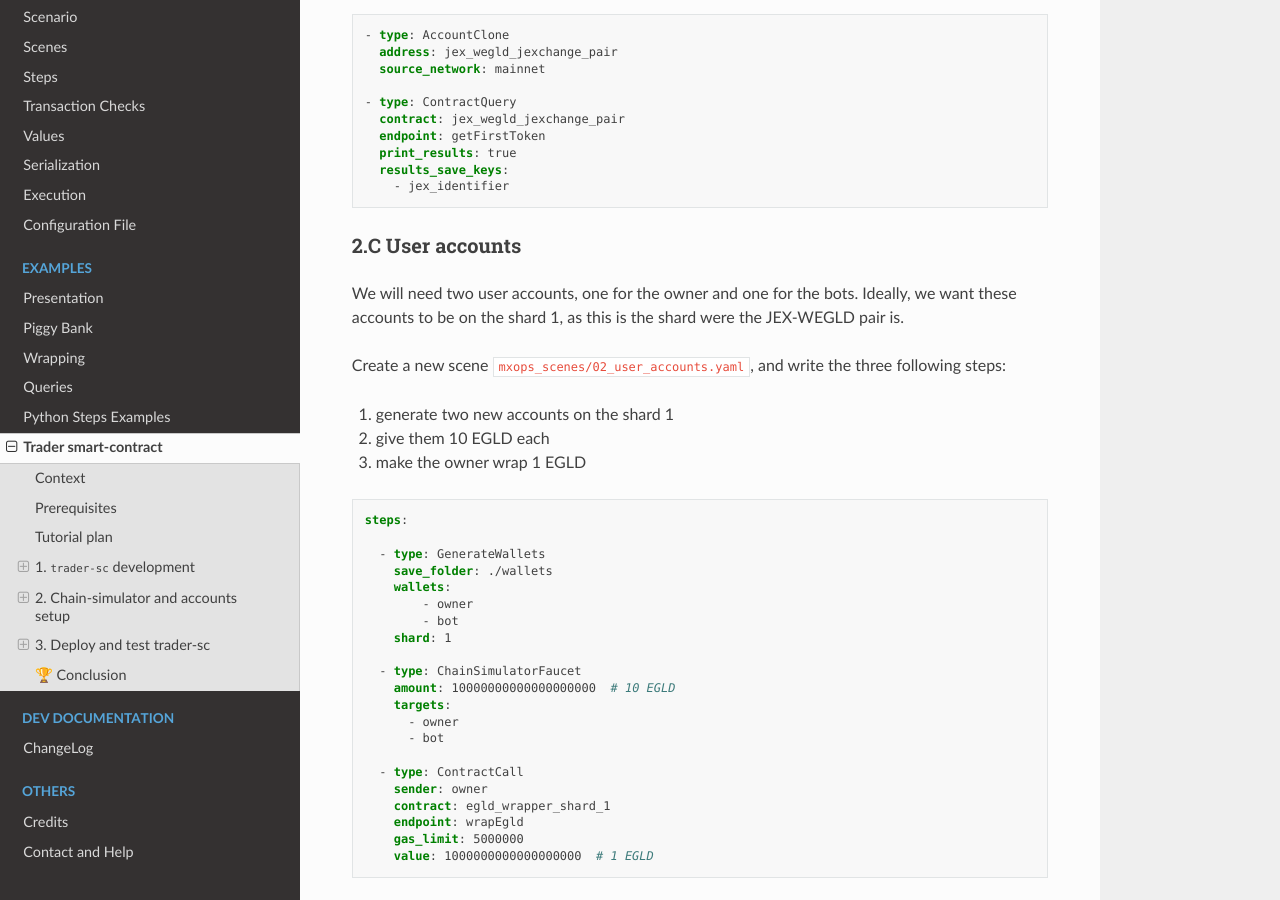
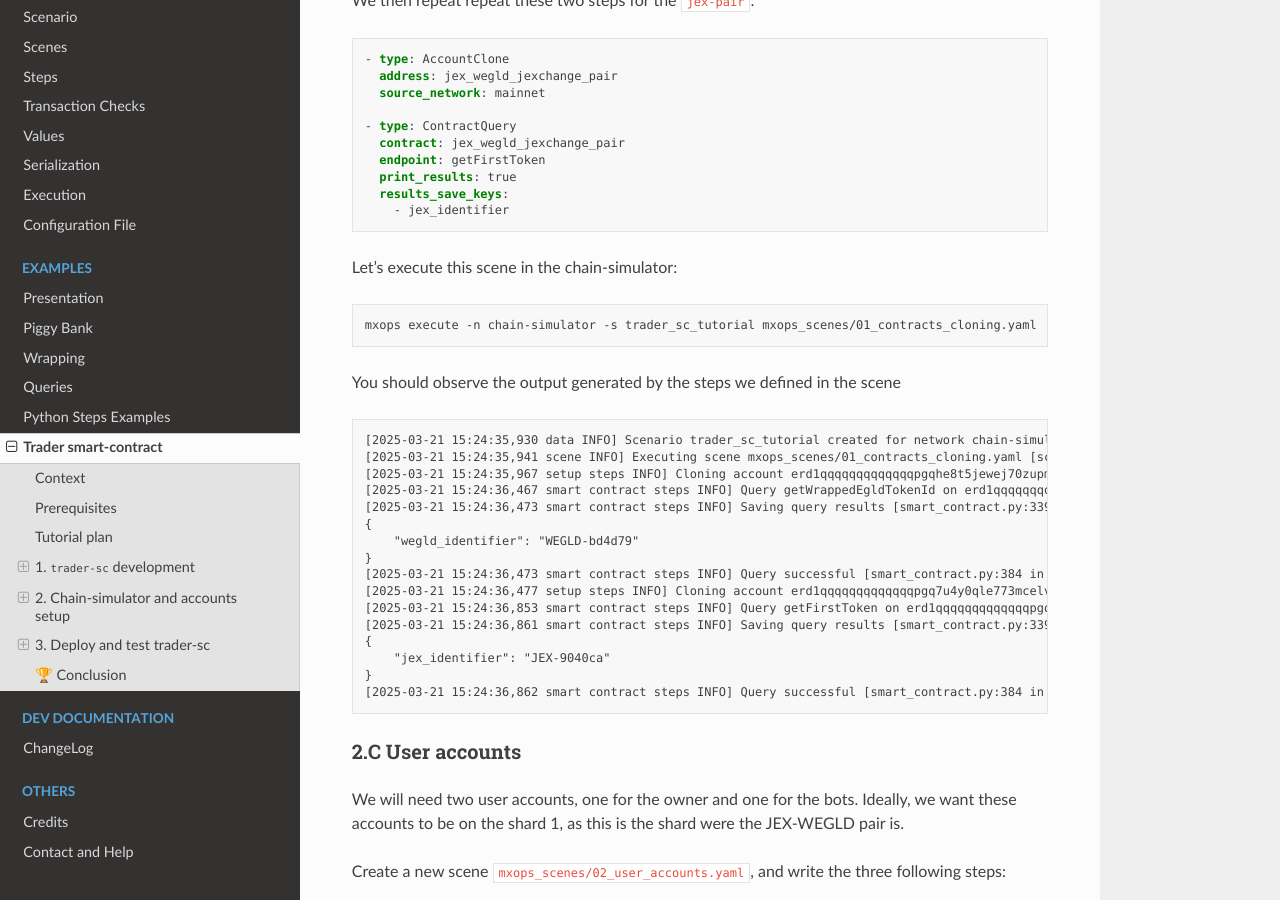
Before and after one commit to Catenscia/MxOps, a Sphinx documentation site: the page built from docs/source/examples/trader_sc.md, in a window 1280 px wide and 900 px high, scrolled down 6366 px. Built offline with Sphinx 7.4.7 and the Read the Docs theme 3.1.0, drawn with Linux system fonts in a browser that asks for light colours; some of the changed text lies outside the part shown.

Commit message:
docs: add first mxops command for trader-sc tutorial

````diff
--- a/docs/source/examples/trader_sc.md
+++ b/docs/source/examples/trader_sc.md
@@ -6,7 +6,7 @@ This tutorial will showcase the following notions:
 - Chain simulator setup for testing
 - Mainnet Account cloning
 
-The entire source code can be find in the [github](https://github.com/Catenscia/MxOps/tree/main/tutorials)
+The entire source code can be find in the MxOps [github](https://github.com/Catenscia/MxOps/tree/main/tutorials)
 
 ## Context
 
@@ -197,6 +197,7 @@ mxops chain-simulator start
 ```
 
 This will download and start the different docker containers needed to run the full chain-simulator stack.
+Once the setup is complete, you can open the [chain-simulator explorer](http://127.0.0.1:3002/) to check that everything is running. You should see that some transactions have already occured.
 
 ### 2.B Contracts cloning
 
@@ -288,6 +289,33 @@ We then repeat repeat these two steps for the `jex-pair`:
   print_results: true
   results_save_keys:
     - jex_identifier
+```
+
+Let's execute this scene in the chain-simulator:
+
+```bash
+mxops execute -n chain-simulator -s trader_sc_tutorial mxops_scenes/01_contracts_cloning.yaml
+```
+
+You should observe the output generated by the steps we defined in the scene
+
+```log
+[2025-03-21 15:24:35,930 data INFO] Scenario trader_sc_tutorial created for network chain-simulator [execution_data.py:839 in create_scenario]
+[2025-03-21 15:24:35,941 scene INFO] Executing scene mxops_scenes/01_contracts_cloning.yaml [scene.py:150 in execute_scene]
+[2025-03-21 15:24:35,967 setup steps INFO] Cloning account erd1qqqqqqqqqqqqqpgqhe8t5jewej70zupmh44jurgn29psua5l2jps3ntjj3 (egld_wrapper_shard_1) from mainnet [setup.py:354 in _execute]
+[2025-03-21 15:24:36,467 smart contract steps INFO] Query getWrappedEgldTokenId on erd1qqqqqqqqqqqqqpgqhe8t5jewej70zupmh44jurgn29psua5l2jps3ntjj3 (egld_wrapper_shard_1) [smart_contract.py:355 in _execute]
+[2025-03-21 15:24:36,473 smart contract steps INFO] Saving query results [smart_contract.py:339 in save_results]
+{
+    "wegld_identifier": "WEGLD-bd4d79"
+}
+[2025-03-21 15:24:36,473 smart contract steps INFO] Query successful [smart_contract.py:384 in _execute]
+[2025-03-21 15:24:36,477 setup steps INFO] Cloning account erd1qqqqqqqqqqqqqpgq7u4y0qle773mcelvnkapjv36pn2whzy36avs2qccja (jex_wegld_jexchange_pair) from mainnet [setup.py:354 in _execute]
+[2025-03-21 15:24:36,853 smart contract steps INFO] Query getFirstToken on erd1qqqqqqqqqqqqqpgq7u4y0qle773mcelvnkapjv36pn2whzy36avs2qccja (jex_wegld_jexchange_pair) [smart_contract.py:355 in _execute]
+[2025-03-21 15:24:36,861 smart contract steps INFO] Saving query results [smart_contract.py:339 in save_results]
+{
+    "jex_identifier": "JEX-9040ca"
+}
+[2025-03-21 15:24:36,862 smart contract steps INFO] Query successful [smart_contract.py:384 in _execute]
 ```
 
 
````
Also changed, not shown: other parts of docs/source/examples/trader_sc.md (+2 -2 lines).
